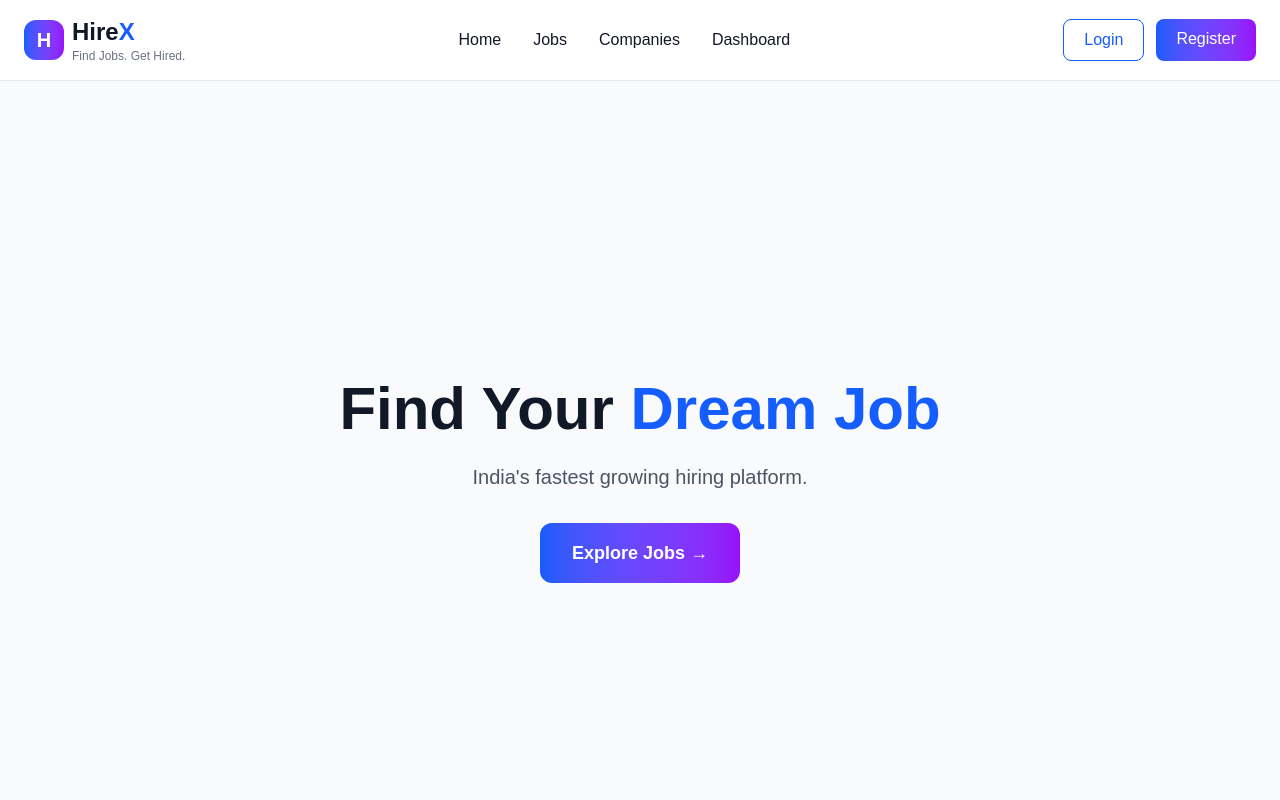
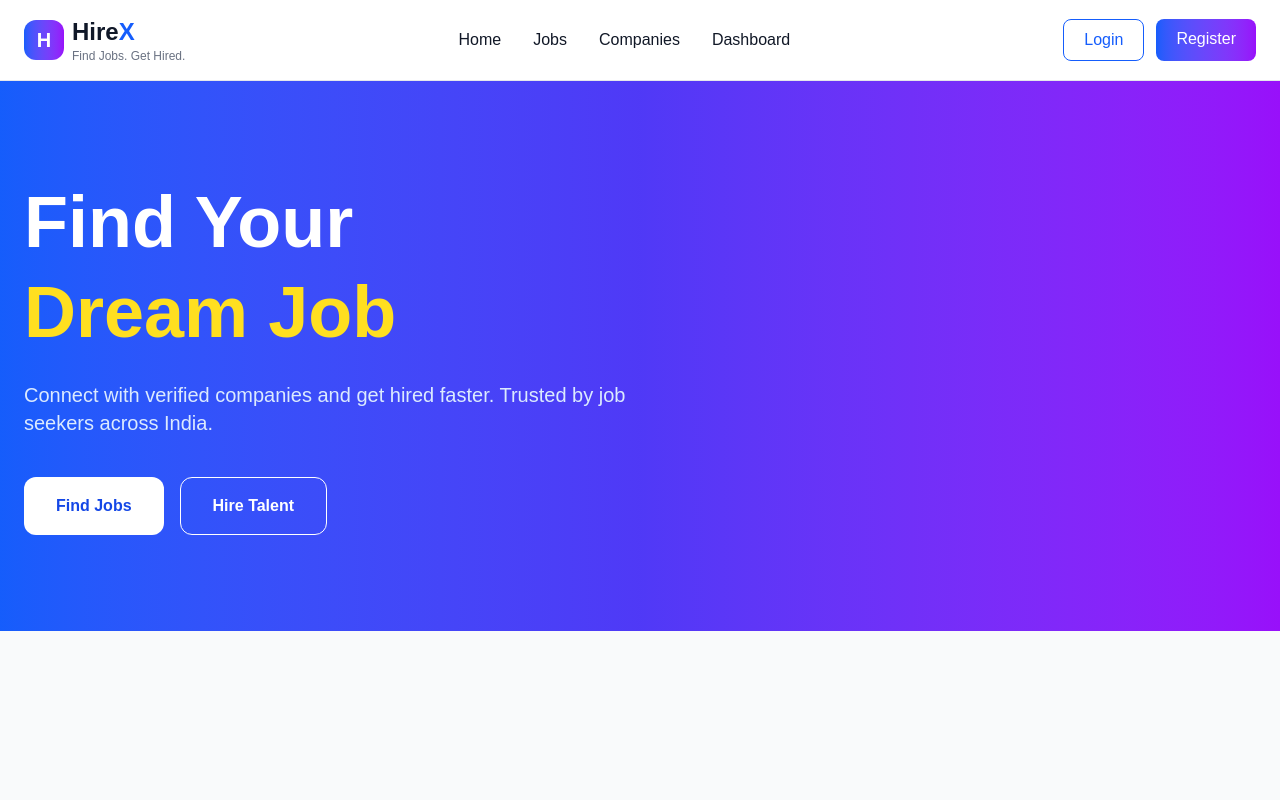
Before and after one commit to hirex-careers/hirex, a Next.js app: page / in a window 1280 px wide. Shown: the top 800 px of the page. Built offline with nearby package versions, Linux system fonts and the light colour scheme.

Commit message:
Added Hero Section

```diff
--- a/app/page.tsx
+++ b/app/page.tsx
@@ -1,9 +1,12 @@
 import Navbar from "@/components/navbar/Navbar";
+import Hero1 from "@/components/hero/Hero1";
 
 export default function Home() {
   return (
     <>
       <Navbar />
+      <Hero1 />
+
 
       <main className="min-h-screen flex items-center justify-center bg-gray-50">
         <div className="text-center">
--- /dev/null
+++ b/components/hero/Hero1.tsx
@@ -0,0 +1,29 @@
+export default function Hero1() {
+  return (
+    <section className="bg-gradient-to-r from-blue-600 via-indigo-600 to-purple-600 text-white">
+      <div className="max-w-7xl mx-auto px-6 py-24">
+
+        <h1 className="text-5xl md:text-7xl font-bold leading-tight">
+          Find Your <br />
+          <span className="text-yellow-300">Dream Job</span>
+        </h1>
+
+        <p className="mt-6 text-lg md:text-xl max-w-2xl text-blue-100">
+          Connect with verified companies and get hired faster.
+          Trusted by job seekers across India.
+        </p>
+
+        <div className="mt-10 flex gap-4 flex-wrap">
+          <button className="bg-white text-blue-700 px-8 py-4 rounded-xl font-semibold hover:scale-105 transition">
+            Find Jobs
+          </button>
+
+          <button className="border border-white px-8 py-4 rounded-xl font-semibold hover:bg-white hover:text-blue-700 transition">
+            Hire Talent
+          </button>
+        </div>
+
+      </div>
+    </section>
+  );
+}
```
